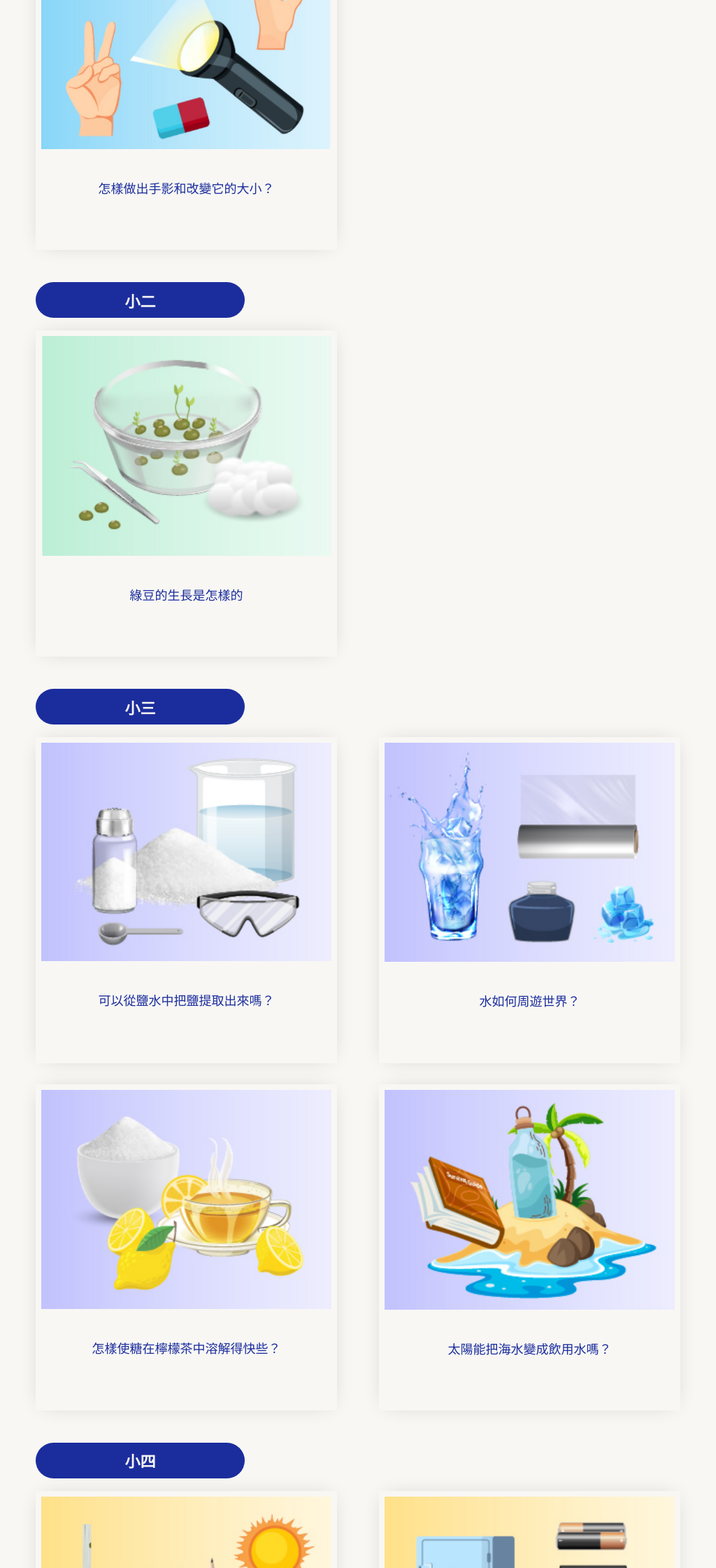
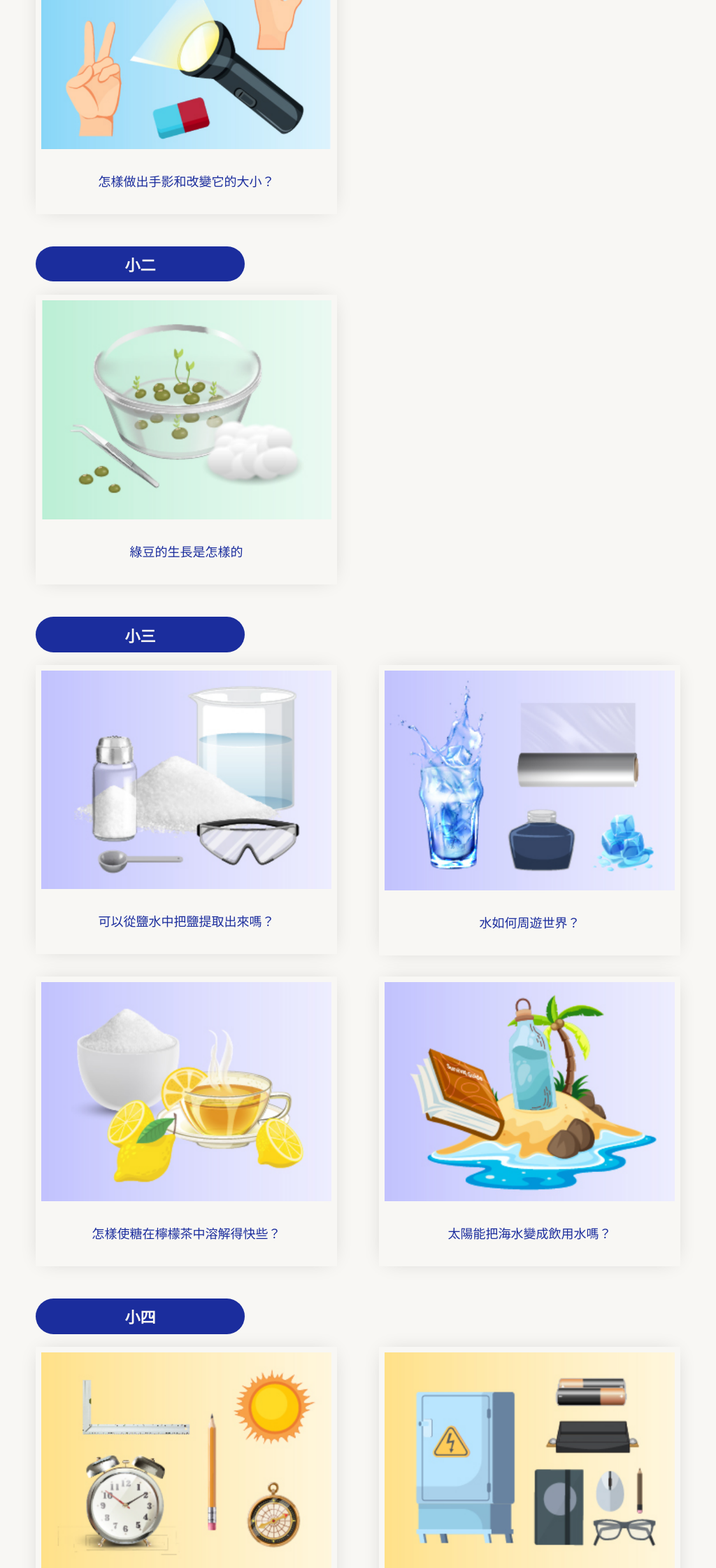
Before and after one commit to 5MLTECH/edb_presource, a PHP site: page / in a window 1024 px wide. Shown: the part 939-3179 px from the top of the page at 70% size. Run offline with PHP 8.4, Linux system fonts and the light colour scheme.

Commit message:
Update style.css
- update height to be responsive

```diff
--- a/css/style.css
+++ b/css/style.css
@@ -130,7 +130,8 @@ p, body, h1, h2, h3 {
     padding: 8px;
     text-align: center;
     /* height: 350px; */
-    height: 300px;
+    /* height: 300px; */
+    height: max-content;
     cursor: pointer;
     transition: var(--default_transition);
     text-decoration: none;
@@ -188,10 +189,10 @@ p, body, h1, h2, h3 {
 
 @media (max-width: 767px) {
 
-    .cont-item {
+    /* .cont-item {
 
         height: 200px;
-    }
+    } */
 
     .cont-text {
         font-size: 14px;
@@ -199,13 +200,34 @@ p, body, h1, h2, h3 {
     }
 }
 
-@media (min-width: 768px) and (max-width: 1024px) {
+@media (min-width: 823px) and (max-width: 908px) {
 
-    .cont-item {
+    /* .cont-item {
 
-        height: 450px;
+        height: 350px;
+    } */
+
+
+    .cont-text {
+        font-size: 18px;
+        min-height: 80px;
     }
 }
+
+@media (min-width: 909px) and (max-width: 1024px) {
+
+    /* .cont-item {
+
+        height: 380px;
+    } */
+
+
+    .cont-text {
+        font-size: 18px;
+        min-height: 80px;
+    }
+}
+
 
 @media (max-width: 424px) {
 
```
